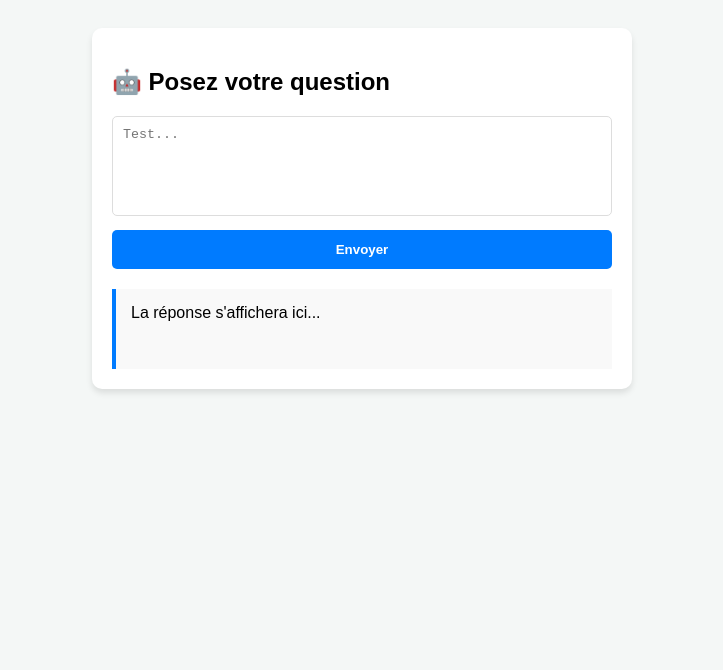
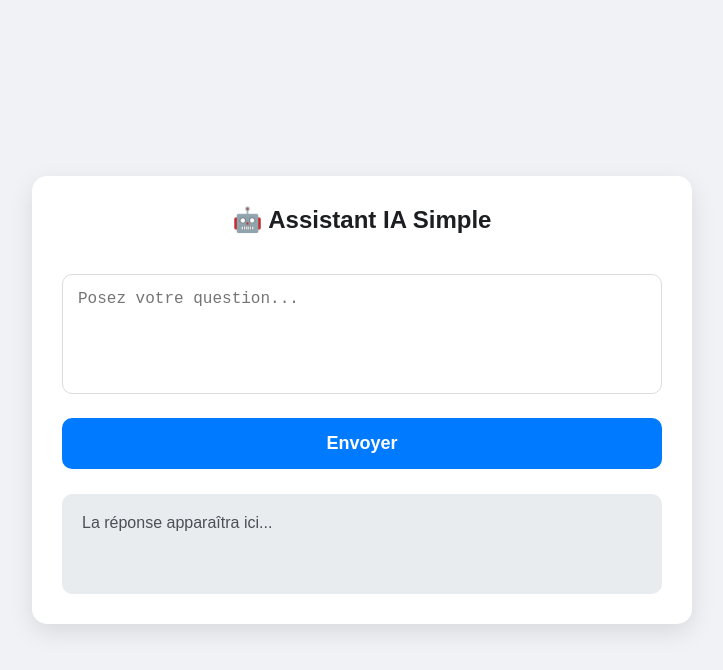
Before and after one commit to loSCripts/argent-IA-test, a plain HTML site: page index.html in a window 1280 px wide. Shown: the whole page, without its empty margins (278-1001 px from the left). Drawn offline with Linux system fonts and the light colour scheme.

Commit message:
Enhance layout and update text in index.html
Updated styles for improved layout and user experience. Changed headings and response messages for clarity.

```diff
--- a/index.html
+++ b/index.html
@@ -5,21 +5,23 @@
     <meta name="viewport" content="width=device-width, initial-scale=1.0">
     <title>IA Système Simple</title>
     <style>
-        body { font-family: sans-serif; display: flex; justify-content: center; padding: 20px; background: #f4f7f6; }
-        .chat-container { background: white; padding: 20px; border-radius: 10px; box-shadow: 0 4px 6px rgba(0,0,0,0.1); width: 100%; max-width: 500px; }
-        textarea { width: 100%; height: 100px; margin-bottom: 10px; padding: 10px; border: 1px solid #ddd; border-radius: 5px; resize: none; box-sizing: border-box; }
-        button { width: 100%; padding: 12px; background: #007bff; color: white; border: none; border-radius: 5px; cursor: pointer; font-weight: bold; }
-        button:disabled { background: #ccc; }
-        #response { margin-top: 20px; padding: 15px; background: #f9f9f9; border-left: 4px solid #007bff; min-height: 50px; white-space: pre-wrap; }
+        body { font-family: sans-serif; display: flex; justify-content: center; align-items: center; min-height: 100vh; margin: 0; background: #f0f2f5; }
+        .chat-container { background: white; padding: 30px; border-radius: 15px; box-shadow: 0 8px 24px rgba(0,0,0,0.1); width: 90%; max-width: 600px; text-align: center; }
+        h2 { margin-top: 0; color: #1c1e21; }
+        textarea { width: 100%; height: 120px; margin: 20px 0; padding: 15px; border: 1px solid #ddd; border-radius: 10px; resize: none; box-sizing: border-box; font-size: 16px; }
+        button { width: 100%; padding: 15px; background: #007bff; color: white; border: none; border-radius: 10px; cursor: pointer; font-size: 18px; font-weight: bold; transition: background 0.3s; }
+        button:hover { background: #0056b3; }
+        button:disabled { background: #ccc; cursor: not-allowed; }
+        #response { margin-top: 25px; padding: 20px; background: #e9ecef; border-radius: 10px; min-height: 60px; text-align: left; white-space: pre-wrap; color: #4b4f56; }
     </style>
 </head>
 <body>
 
 <div class="chat-container">
-    <h2>🤖 Posez votre question</h2>
-    <textarea id="userInput" placeholder="Test..."></textarea>
+    <h2>🤖 Assistant IA Simple</h2>
+    <textarea id="userInput" placeholder="Posez votre question..."></textarea>
     <button id="sendBtn">Envoyer</button>
-    <div id="response">La réponse s'affichera ici...</div>
+    <div id="response">La réponse apparaîtra ici...</div>
 </div>
 
 <script>
@@ -34,7 +36,7 @@
         responseDiv.innerText = "Réflexion en cours...";
 
         try {
-            // APPEL AU BOUCLIER SUR LE BON TUNNEL (/chat-simple)
+            // APPEL AU TUNNEL /chat-simple DU BOUCLIER
             const response = await fetch('https://proxy-ia-universel.vercel.app/chat-simple', {
                 method: 'POST',
                 headers: { 'Content-Type': 'application/json' },
@@ -42,10 +44,11 @@
             });
 
             const data = await response.json();
-            // Affiche la réponse de l'IA
-            responseDiv.innerText = data.output || data.text || "Réponse reçue";
+            // Affiche la réponse finale provenant de n8n
+            responseDiv.innerText = data.output || data.text || "Message reçu par l'IA !";
         } catch (error) {
-            responseDiv.innerText = "Erreur de connexion au bouclier.";
+            responseDiv.innerText = "Erreur : Impossible de contacter le bouclier.";
+            console.error(error);
         } finally {
             btn.disabled = false;
         }
```
